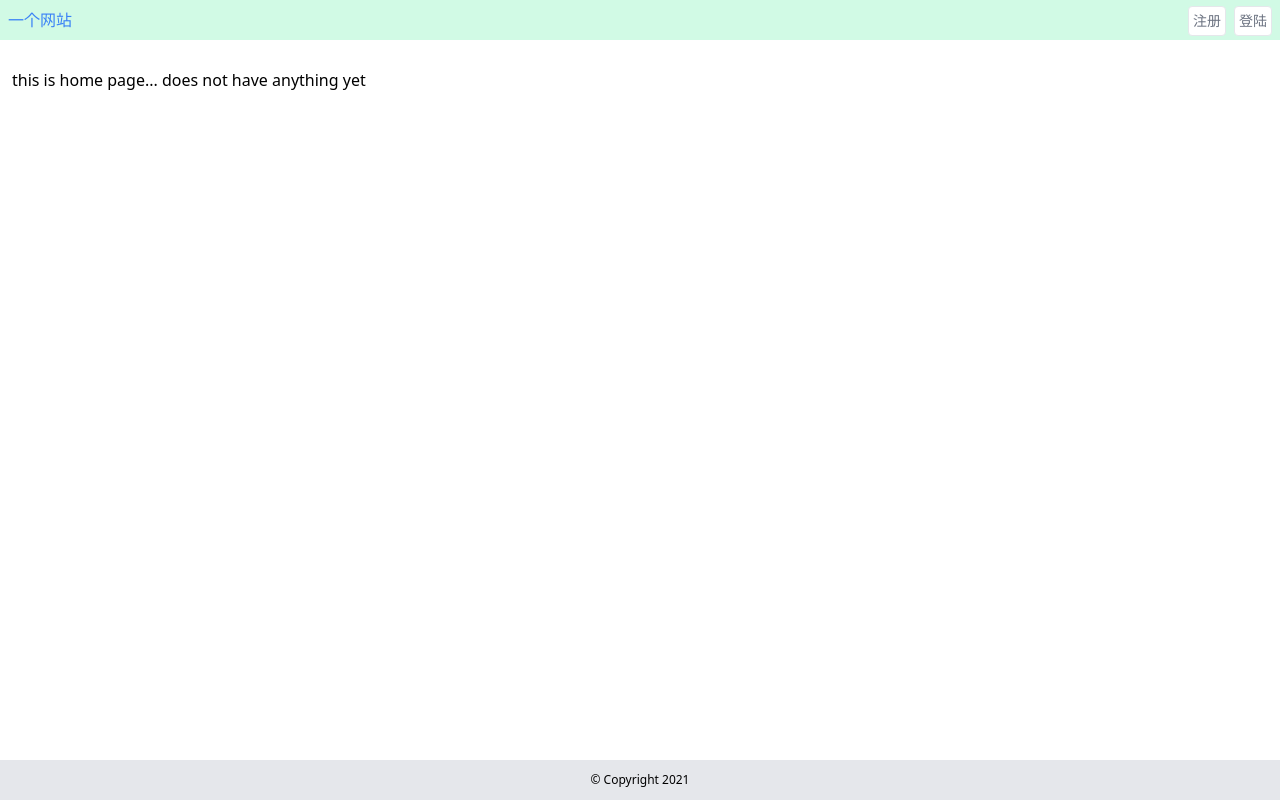
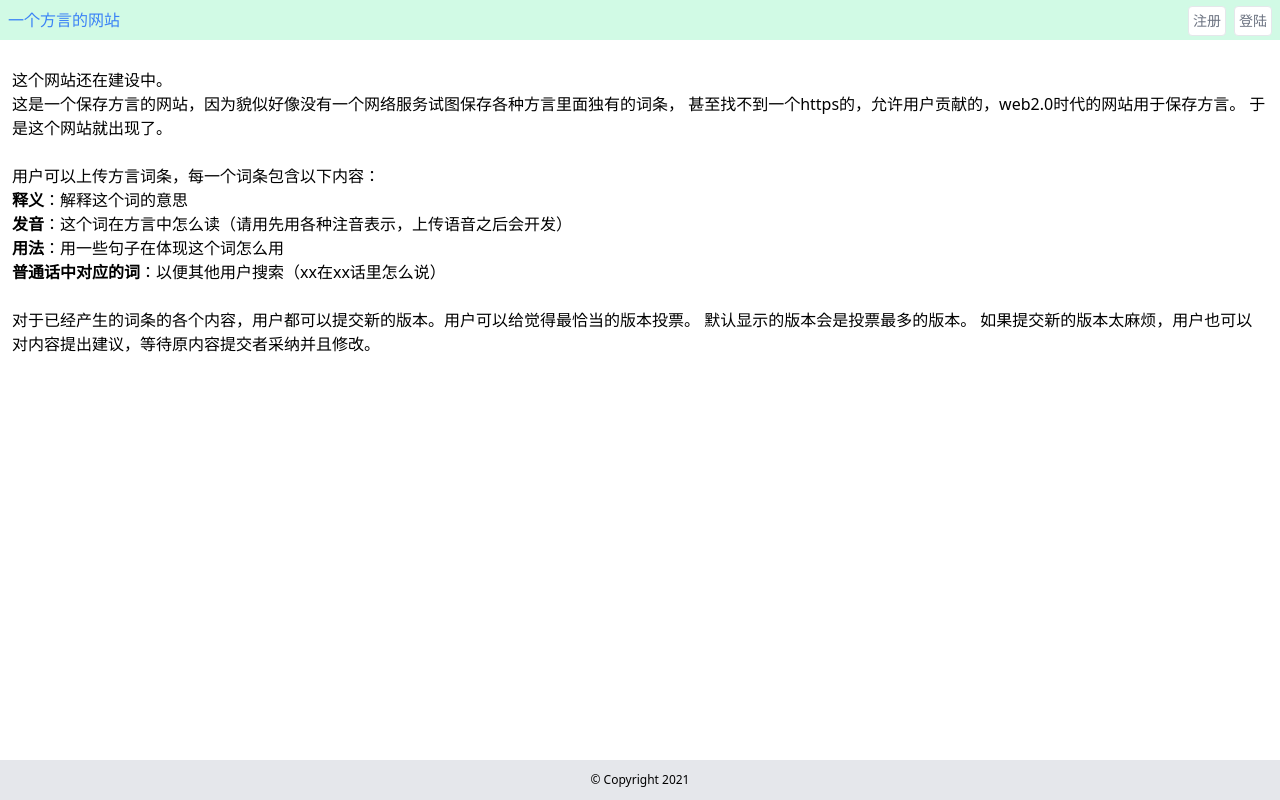
Before and after one commit to yijunx/dialects.io-ui, a React (Create React App) app in the folder app/: page / in a window 1280 px wide. Built offline with nearby package versions, Linux system fonts and the light colour scheme.

Commit message:
update some words on homepage

```diff
--- a/app/src/components/Header.js
+++ b/app/src/components/Header.js
@@ -13,7 +13,7 @@ function Header() {
     <header className="bg-green-100 p-2 flex justify-between items-center h-10">
       <div>
         <Link to="/" className="text-blue-500">
-          一个网站
+          一个方言的网站
         </Link>
       </div>
 
--- a/app/src/views/Home.js
+++ b/app/src/views/Home.js
@@ -10,7 +10,36 @@ function Home() {
           <Product product={product} key={product.id} />
         ))}
       </div> */}
-      this is home page... does not have anything yet
+      <h3>这个网站还在建设中。</h3>
+      <p>
+        这是一个保存方言的网站，因为貌似好像没有一个网络服务试图保存各种方言里面独有的词条，
+        甚至找不到一个https的，允许用户贡献的，web2.0时代的网站用于保存方言。
+        于是这个网站就出现了。
+      </p>
+      <br />
+
+      <ul>
+        用户可以上传方言词条，每一个词条包含以下内容：
+        <li>
+          <b>释义</b>：解释这个词的意思
+        </li>
+        <li>
+          <b>发音</b>
+          ：这个词在方言中怎么读（请用先用各种注音表示，上传语音之后会开发）
+        </li>
+        <li>
+          <b>用法</b>：用一些句子在体现这个词怎么用
+        </li>
+        <li>
+          <b>普通话中对应的词</b>：以便其他用户搜索（xx在xx话里怎么说）
+        </li>
+      </ul>
+      <br />
+      <p>
+        对于已经产生的词条的各个内容，用户都可以提交新的版本。用户可以给觉得最恰当的版本投票。
+        默认显示的版本会是投票最多的版本。
+        如果提交新的版本太麻烦，用户也可以对内容提出建议，等待原内容提交者采纳并且修改。
+      </p>
     </div>
   );
 }
```
